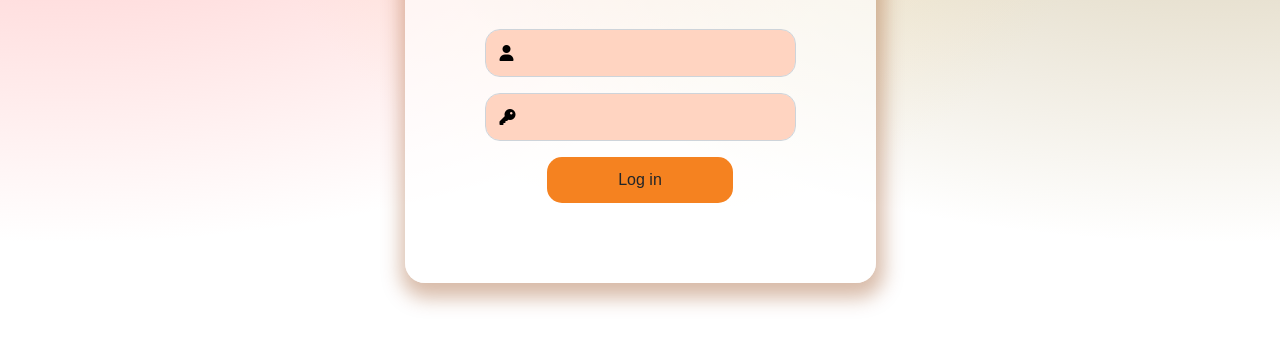
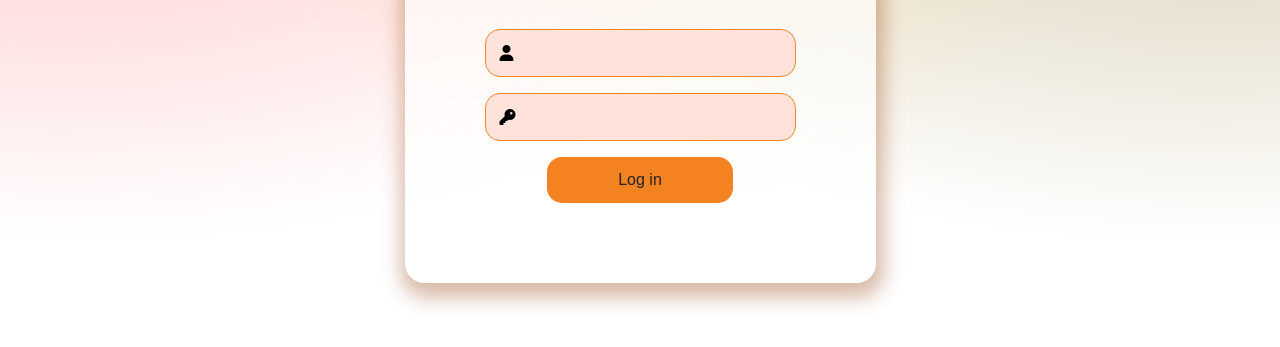
Before and after one commit to Rezwan57/loginpagefkl, a plain HTML site: page index.html in a window 1280 px wide. Shown: the part 369-716 px from the top of the page. Drawn offline with nearby package versions, Linux system fonts and the light colour scheme; a web font is replaced by a local one.

Commit message:
Add files via upload

```diff
--- a/style.css
+++ b/style.css
@@ -61,13 +61,14 @@ form {
 }
 
 .input-wrapper input {
-    background-color: rgb(255, 212, 193);
+    background-color: rgb(255, 226, 217);
     font-size: 20px;
     font-family: 'Varela Round', sans-serif;
     font-weight: 800;
     padding-left: 40px;
     margin-bottom: 10px;
     height: 3rem;
+    border: 1px solid #F58220;
     border-radius: 15px;
 }
 
```
